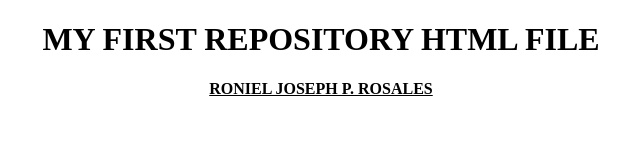
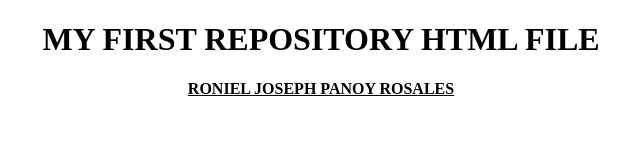
Before and after one commit to RJ-028/FIRST-REPOSITORY, a plain HTML site: page index.html in a window 1280 px wide. Shown: the whole page, without its empty margins (319-959 px from the left). Drawn offline with Linux system fonts and the light colour scheme.

Commit message:
Update index.html

```diff
--- a/index.html
+++ b/index.html
@@ -6,7 +6,7 @@
     <body>
     <center>
         <h1>MY FIRST REPOSITORY HTML FILE</h1>
-        <p><b><u>RONIEL JOSEPH P. ROSALES</u></b></p>
+        <p><b><u>RONIEL JOSEPH PANOY ROSALES</u></b></p>
     </center>
     </body>
 </html>
```
